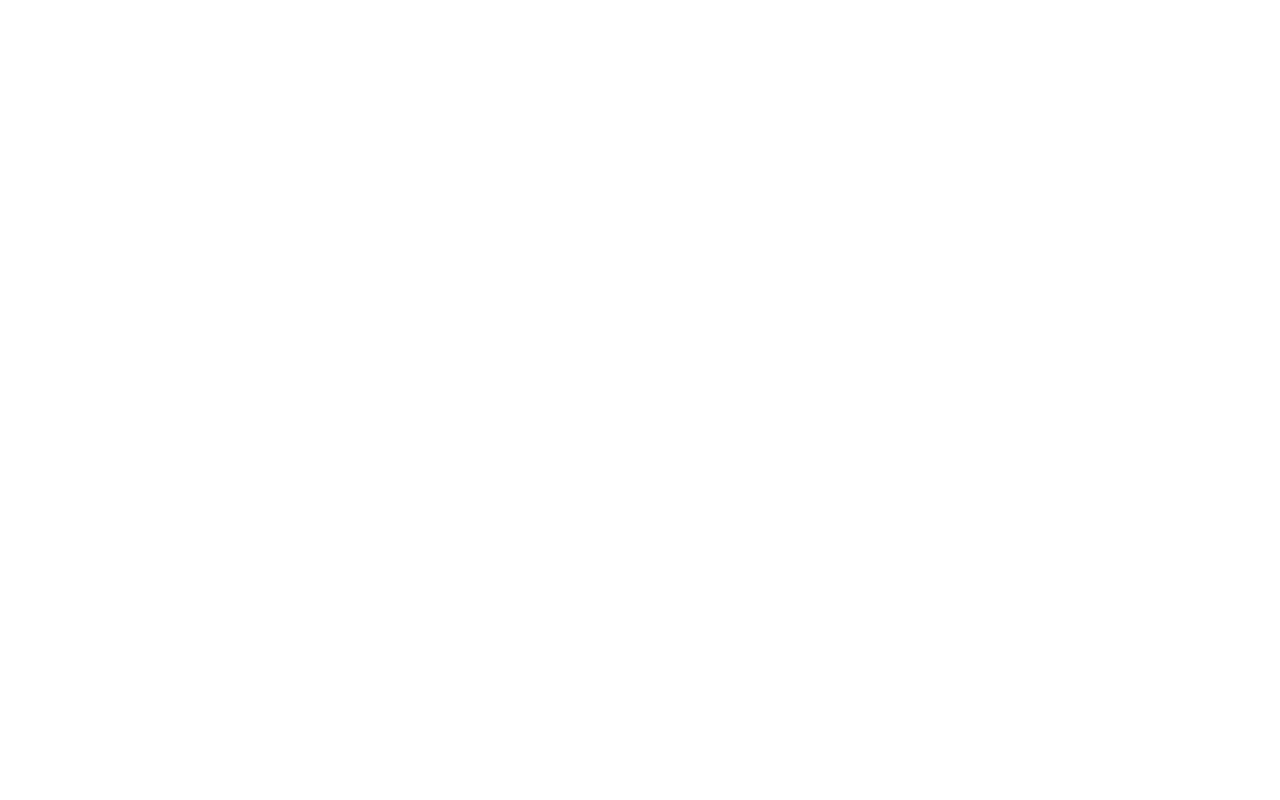
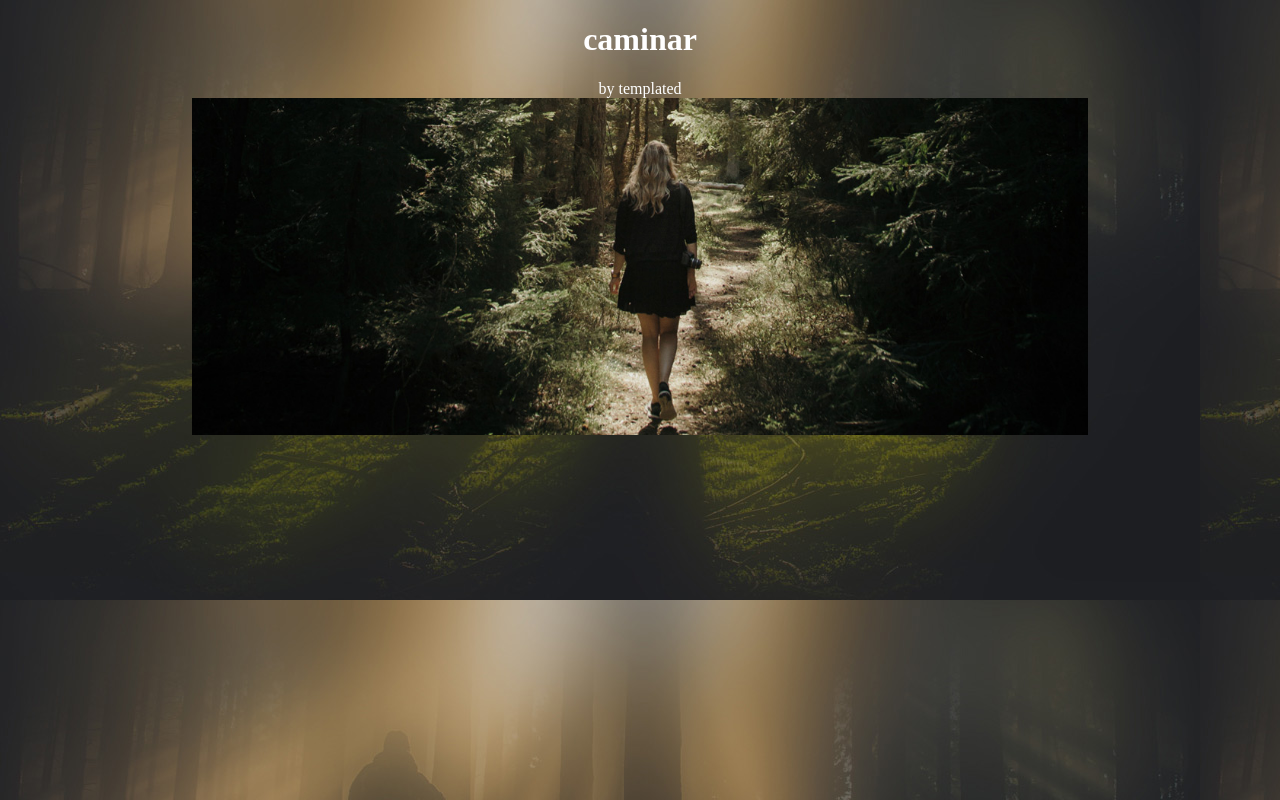
Before and after one commit to philippeK22/caminar-html-css, a plain HTML site: page index.html in a window 1280 px wide. Drawn offline with Linux system fonts and the light colour scheme.

Commit message:
fin de ma première séction header balise html ainsi que du style.css

```diff
--- a/index.html
+++ b/index.html
@@ -6,9 +6,21 @@
     <meta name="viewport" content="width=device-width, initial-scale=1.0">
     <title>Document</title>
     <link rel="stylesheet" href="./public/css/style.css">
+    </head>
+<body>
+    <header>
+        <div>
+            <h1>caminar</h1>
 
-</head>
-<body>
+        </div>
+        <div>
+
+            <span>by templated</span>
+        </div>
+        <div>
+            <img src="/images/pic02.jpg" alt="images header">
+        </div>
+    </header>
 
 </body>
 </html>
--- a/public/css/style.css
+++ b/public/css/style.css
@@ -0,0 +1,19 @@
+body{
+    background-image: url(/images/bg.jpg);
+    margin: 0;
+    background-attachment: fixed;
+
+
+}
+header div{
+    text-align: center;
+    color: white;
+
+}
+header img{
+width: 70%;
+}
+header div span{
+  position: relative;
+  margin-top: 10px;
+}
```
